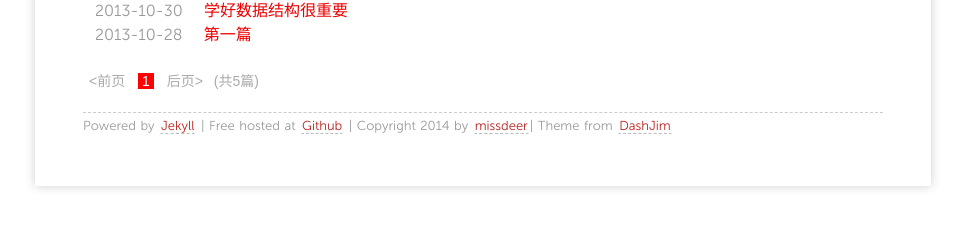
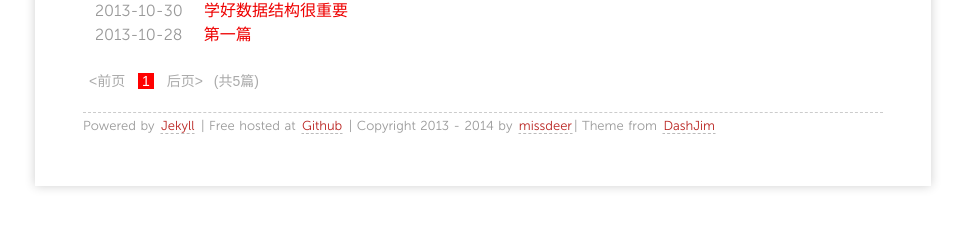
Before and after one commit to missdeer/missdeer.github.io, a Jekyll site: the page built from index.html, in a window 1280 px wide. Shown: the part 327-555 px from the top of the page, without its empty margins (157-1122 px from the left). Built offline with Jekyll 4.4.1, drawn with Linux system fonts in a browser that asks for light colours; nearby versions of some CDN libraries; Markdown is read by kramdown in place of the engine named in the settings; the list of posts is cut into pages by our own code.

Commit message:
(*)adjust copyright text

```diff
--- a/_layouts/default.html
+++ b/_layouts/default.html
@@ -38,7 +38,7 @@
       </div>
 
     <footer>
-        <p><small>Powered by <a href="https://github.com/mojombo/jekyll" target="_blank">Jekyll</a> | Free hosted at <a target="_blank" href="https://github.com/missdeer/missdeer.github.io">Github</a> | Copyright {{site.time | date:"%Y"}} by <a target="_blank" href="http://about.me/missdeer">missdeer</a>| Theme from <a target="_blank" href="https://github.com/dashjim/dashjim.github.com">DashJim</a></small></p>
+        <p><small>Powered by <a href="https://github.com/mojombo/jekyll" target="_blank">Jekyll</a> | Free hosted at <a target="_blank" href="https://github.com/missdeer/missdeer.github.io">Github</a> | Copyright 2013 - {{site.time | date:"%Y"}} by <a target="_blank" href="http://about.me/missdeer">missdeer</a>| Theme from <a target="_blank" href="https://github.com/dashjim/dashjim.github.com">DashJim</a></small></p>
     </footer>
 
     </div>
```
